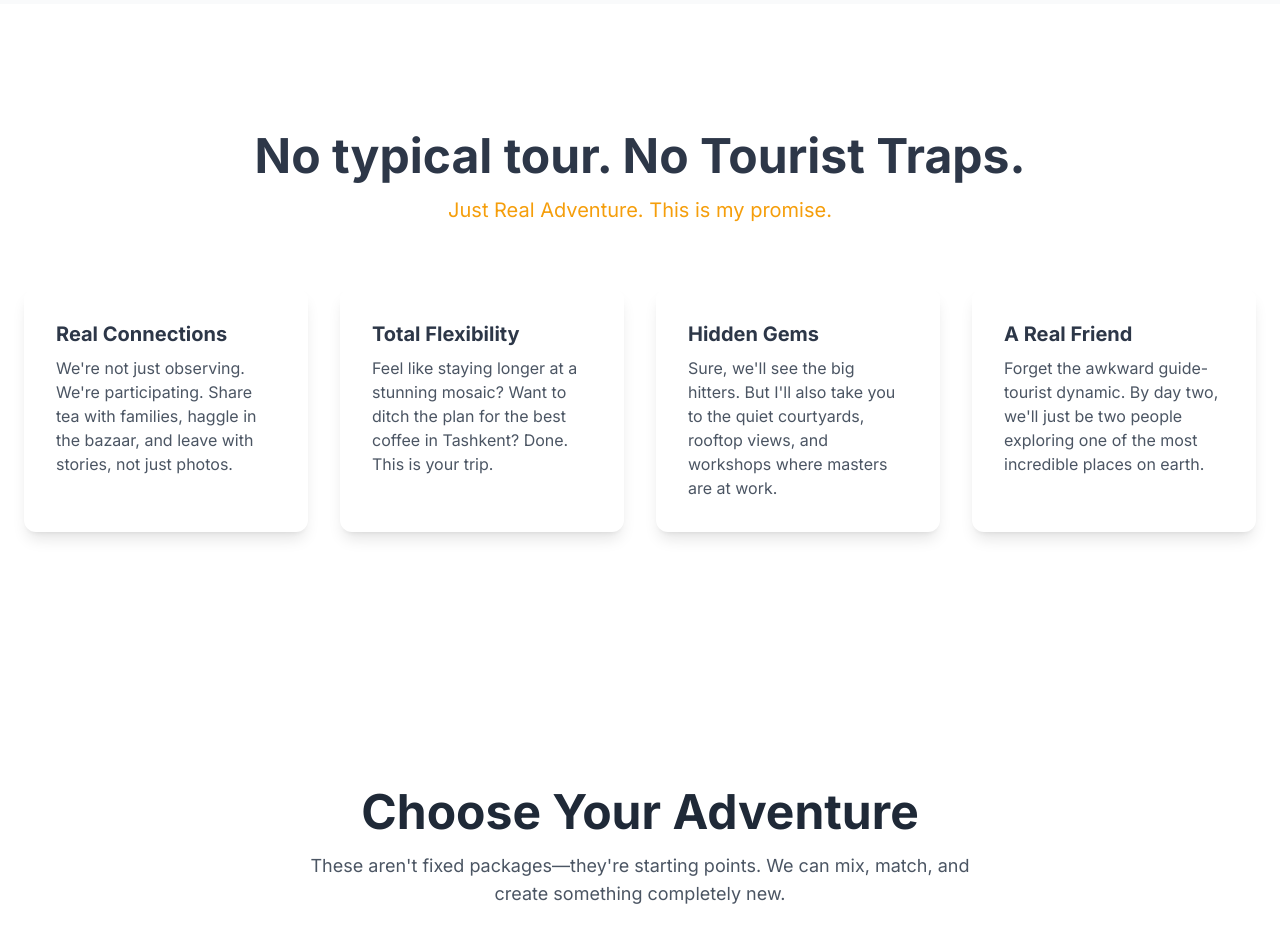
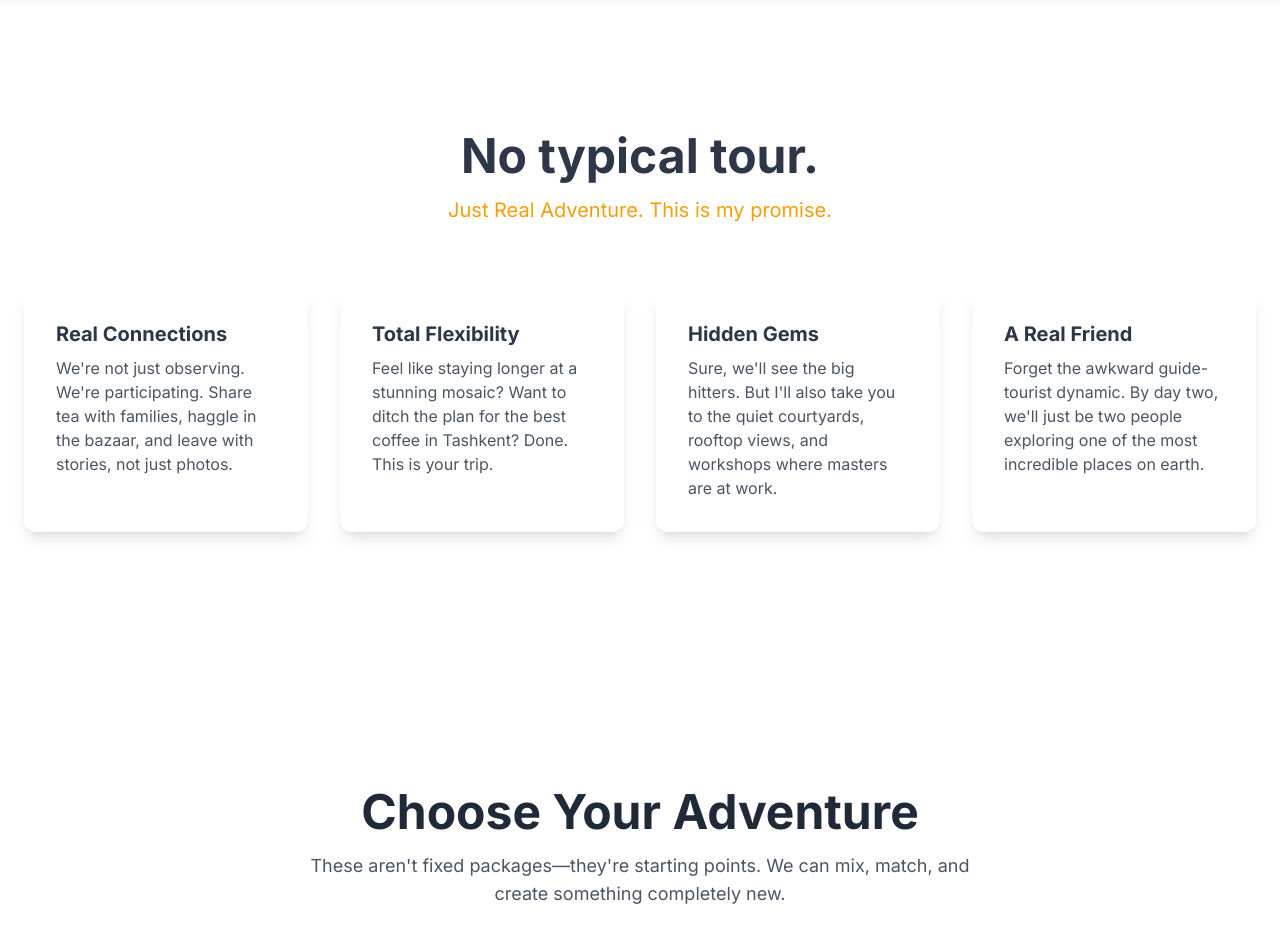
Before and after one commit to T6rabek/guide, a plain HTML site: page index.html in a window 1280 px wide. Shown: the part 2520-3449 px from the top of the page. Drawn offline with nearby package versions, Linux system fonts and the light colour scheme.

Commit message:
Update index.html

```diff
--- a/index.html
+++ b/index.html
@@ -362,7 +362,7 @@
       <section id="philosophy" class="py-20 md:py-32 bg-white">
         <div class="container mx-auto px-6 text-center">
           <h2 class="text-4xl md:text-5xl font-bold" data-aos="fade-up">
-            No typical tour. No Tourist Traps.
+            No typical tour.
           </h2>
           <p
             class="mt-4 text-xl text-amber-500"
```
